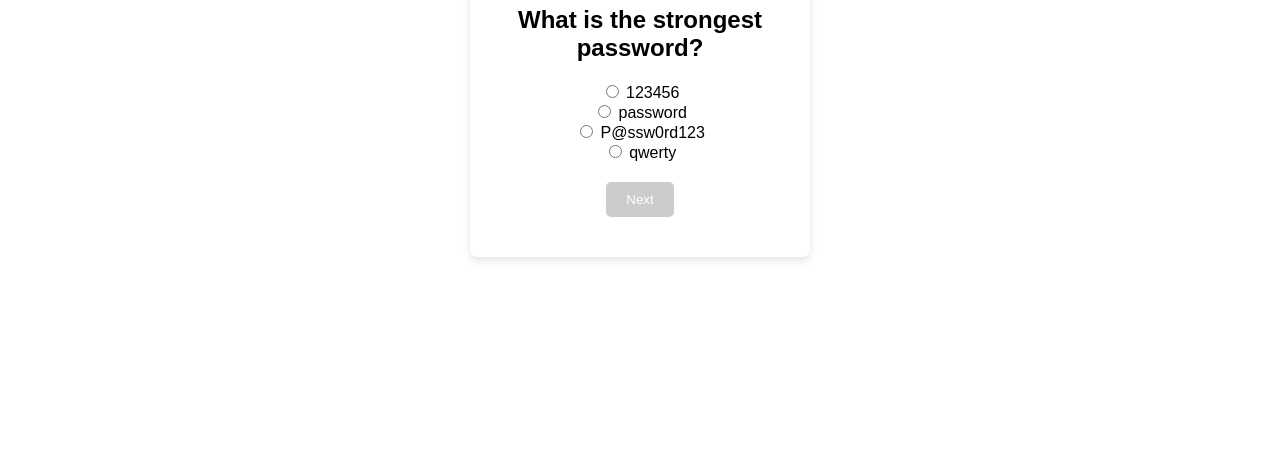
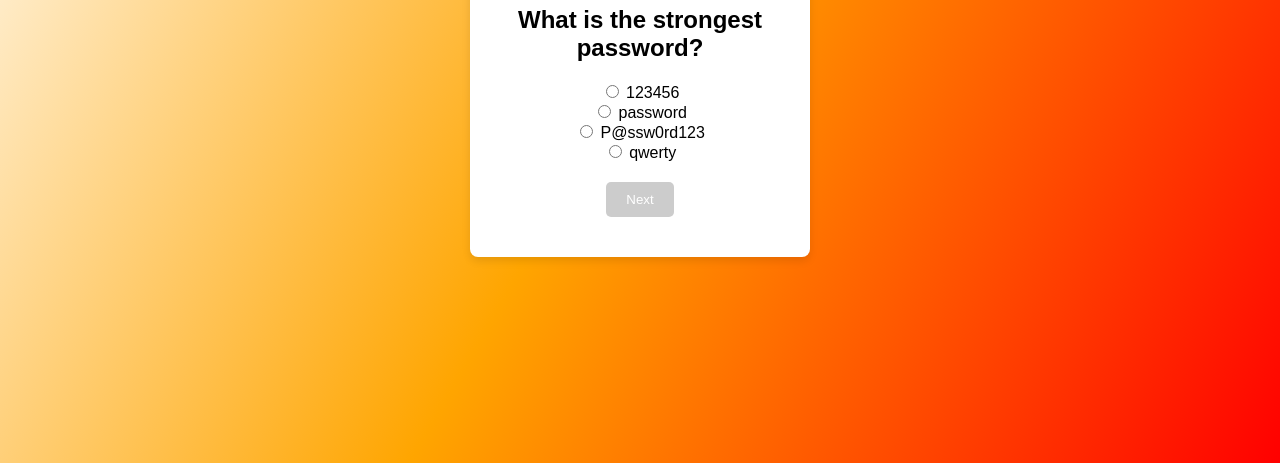
Before and after one commit to Divyatej-2024/cybersecurity-awareness, a plain HTML site: page index.html in a window 1280 px wide. Shown: the part 337-800 px from the top of the page. Drawn offline with Linux system fonts and the light colour scheme.

Commit message:
Update style.css

```diff
--- a/style.css
+++ b/style.css
@@ -1,6 +1,6 @@
 body {
     font-family: Arial, sans-serif;
-    background-image:linear-gradient(120 deg, white,orange,red) ;
+    background-image:linear-gradient(120deg, white, orange, red) ;
     display: flex;
     justify-content: center;
     align-items: center;
```
